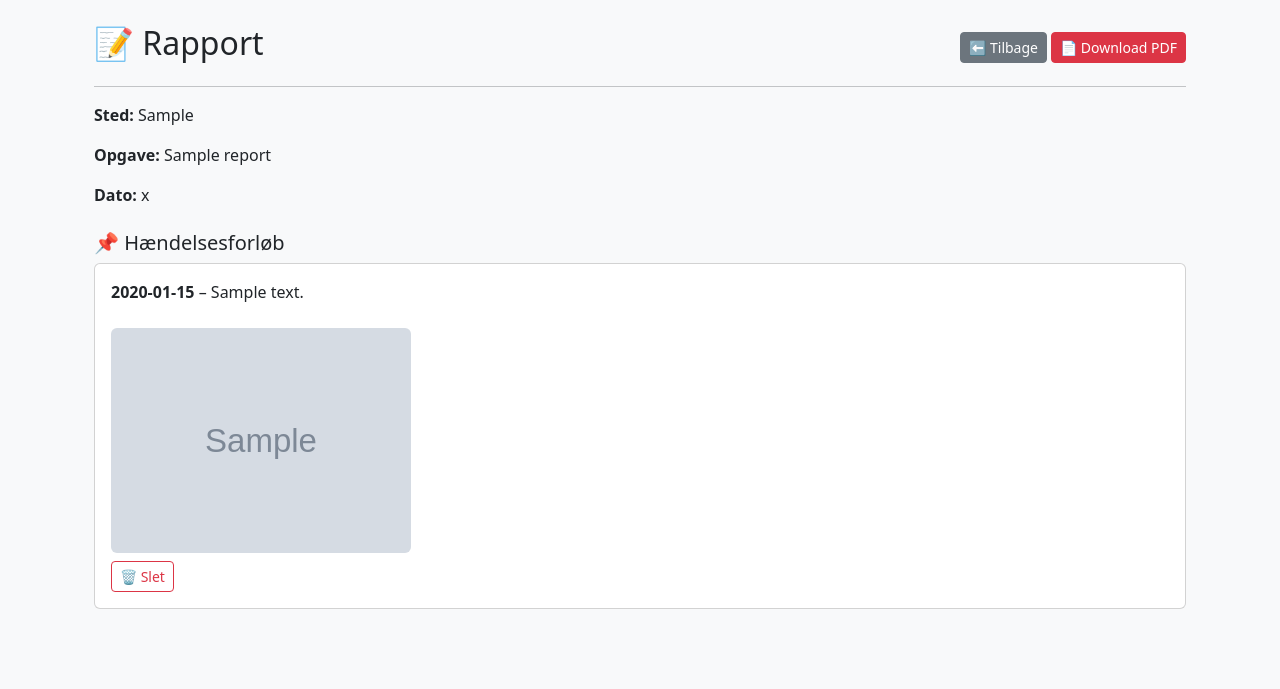
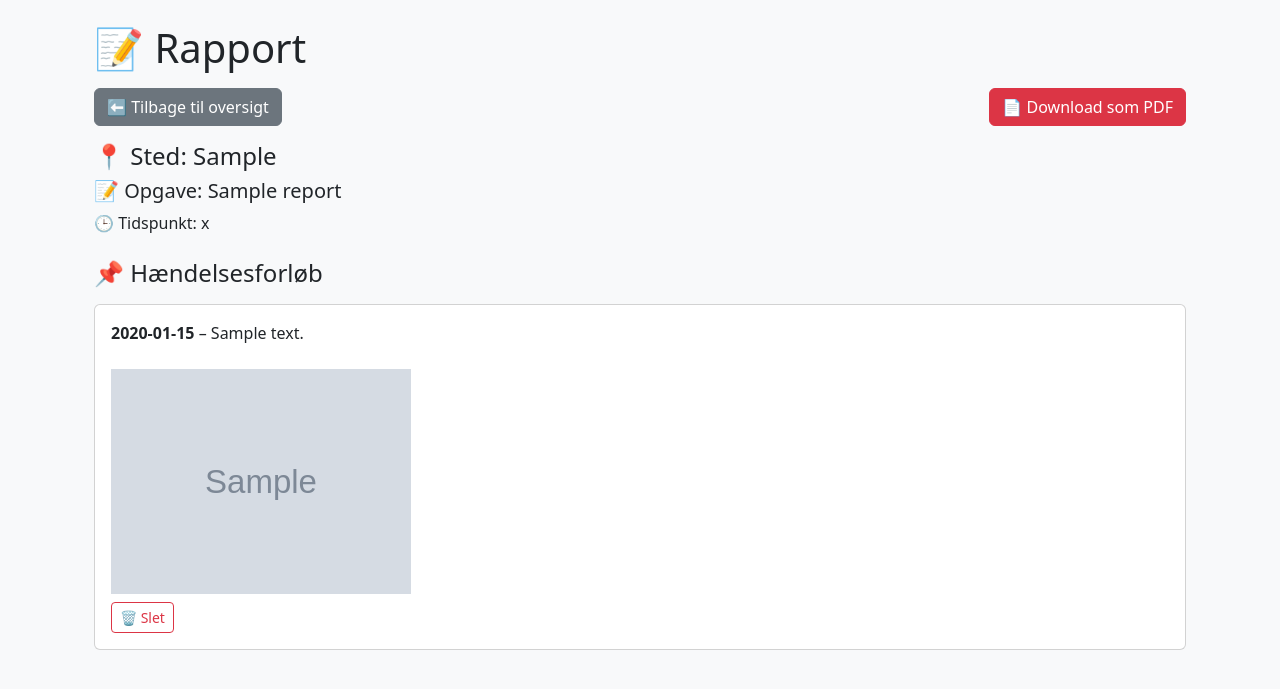
Before and after one commit to Simonsen9430/bjaergningsrapport---v2, a Flask app: page /rapport/1 in a window 1280 px wide. Shown: the part 66-755 px from the top of the page. Run offline with Flask 3, Linux system fonts and the light colour scheme; a user stored in the database is signed in; tables that the repository leaves empty hold one stand-in row (values such as "Sample post"); grey boxes marked "Sample" are stand-in pictures.

Commit message:
Opdateret rapport.html med slet-knap og billeder

```diff
--- a/templates/rapport.html
+++ b/templates/rapport.html
@@ -2,37 +2,32 @@
 
 {% block content %}
 <div class="container mt-4">
-    <div class="d-flex justify-content-between align-items-center flex-wrap">
-        <h2>📝 Rapport</h2>
-        <div class="mt-2 mt-md-0">
-            <a href="{{ url_for('rapporter') }}" class="btn btn-secondary btn-sm">⬅️ Tilbage</a>
-            <a href="{{ url_for('download_pdf', report_id=report_id) }}" class="btn btn-danger btn-sm">📄 Download PDF</a>
-        </div>
+    <h1 class="mb-3">📝 Rapport</h1>
+
+    <div class="d-flex justify-content-between mb-3">
+        <a href="{{ url_for('rapporter') }}" class="btn btn-secondary">⬅️ Tilbage til oversigt</a>
+        <a href="{{ url_for('download_pdf', report_id=report_id) }}" class="btn btn-danger">📄 Download som PDF</a>
     </div>
 
-    <hr>
-    <p><strong>Sted:</strong> {{ report[1] }}</p>
-    <p><strong>Opgave:</strong> {{ report[2] }}</p>
-    <p><strong>Dato:</strong> {{ report[0][:16].replace('T', ' ') }}</p>
+    <div class="mb-4">
+        <h4>📍 Sted: {{ report[1] }}</h4>
+        <h5>📝 Opgave: {{ report[2] }}</h5>
+        <p>🕒 Tidspunkt: {{ report[0][:16].replace('T', ' ') }}</p>
+    </div>
 
-    <h5 class="mt-4">📌 Hændelsesforløb</h5>
-
-    {% if entries %}
-        {% for entry in entries %}
+    <h4 class="mb-3">📌 Hændelsesforløb</h4>
+    {% for entry in entries %}
         <div class="card mb-3">
             <div class="card-body">
                 <p><strong>{{ entry[1] }}</strong> – {{ entry[2] }}</p>
                 {% if entry[3] %}
-                    <img src="{{ url_for('static', filename='uploads/' + entry[3]) }}" class="img-fluid rounded mt-2" style="max-width: 300px;">
+                    <img src="{{ url_for('static', filename='uploads/' + entry[3]) }}" class="img-fluid mt-2" style="max-width:300px;">
                 {% endif %}
                 <form method="post" action="{{ url_for('slet_haendelse', report_id=report_id, entry_id=entry[0]) }}" class="mt-2" onsubmit="return confirm('Er du sikker på, at du vil slette denne hændelse?')">
-                    <button type="submit" class="btn btn-outline-danger btn-sm">🗑️ Slet</button>
+                    <button type="submit" class="btn btn-sm btn-outline-danger">🗑️ Slet</button>
                 </form>
             </div>
         </div>
-        {% endfor %}
-    {% else %}
-        <p class="text-muted">Ingen hændelser fundet.</p>
-    {% endif %}
+    {% endfor %}
 </div>
 {% endblock %}
```
